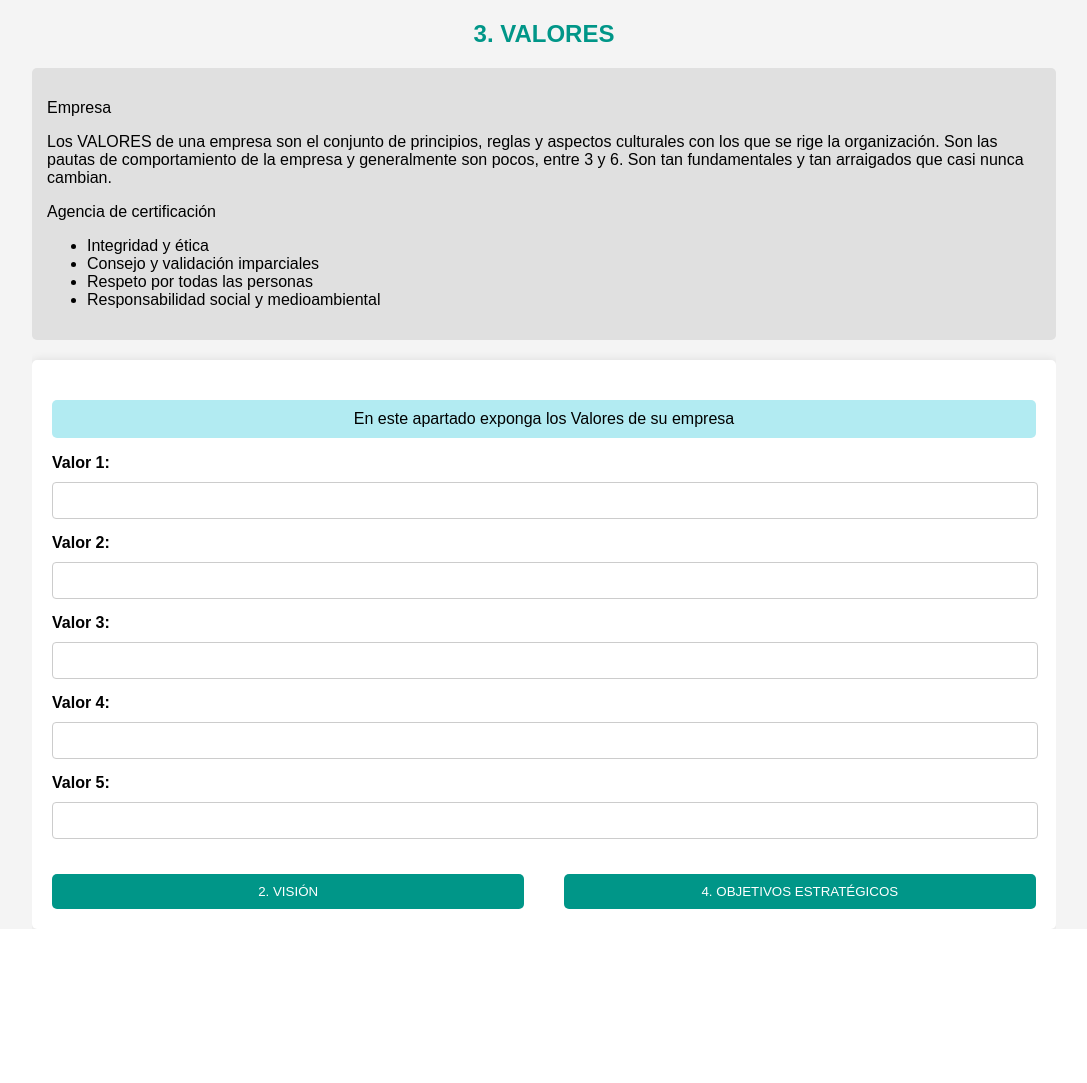
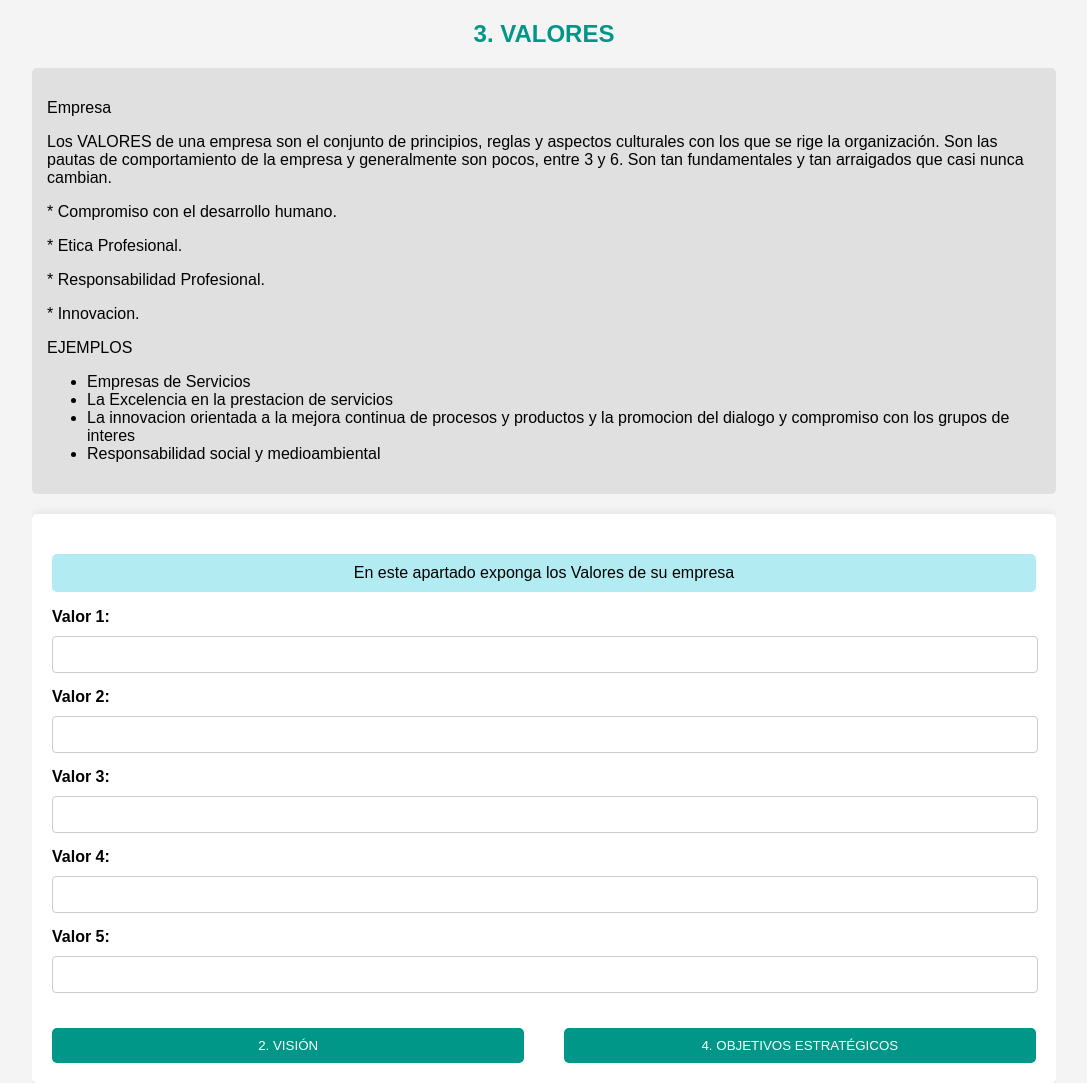
Before and after one commit to ElvisValdivia/TG_Planeamiento_Luna_Mamani_Paja_Chino, a PHP site: page /Formularios/valores.php in a window 1280 px wide. Shown: the part 100-1183 px from the top of the page, without its empty margins (96-1183 px from the left). Before the commit the page ends 1029 px from the top, so only its background shows below. Run offline with PHP 8.4, Linux system fonts and the light colour scheme.

Commit message:
Valores actualizar 2.1

```diff
--- a/Sistema_de_Gestion_PETI/Formularios/valores.php
+++ b/Sistema_de_Gestion_PETI/Formularios/valores.php
@@ -17,11 +17,18 @@
         <p>Empresa</p>
         <p>Los VALORES de una empresa son el conjunto de principios, reglas y aspectos culturales con los que se rige la organización.
             Son las pautas de comportamiento de la empresa y generalmente son pocos, entre 3 y 6. Son tan fundamentales y tan arraigados que casi nunca cambian.</p>
-        <p>Agencia de certificación</p>
+
+        <p> * Compromiso con el desarrollo humano.</p>
+        <p> * Etica Profesional.</p>
+        <p> * Responsabilidad Profesional.</p>
+        <p> * Innovacion.</p>
+
+
+        <p>EJEMPLOS</p>
         <ul>
-            <li>Integridad y ética</li>
-            <li>Consejo y validación imparciales</li>
-            <li>Respeto por todas las personas</li>
+        <li>Empresas de Servicios</li>
+            <li>La Excelencia en la prestacion de servicios</li>
+            <li>La innovacion orientada a la mejora continua de procesos y productos y la promocion del dialogo y compromiso con los grupos de interes</li>
             <li>Responsabilidad social y medioambiental</li>
         </ul>
     </div>
```
